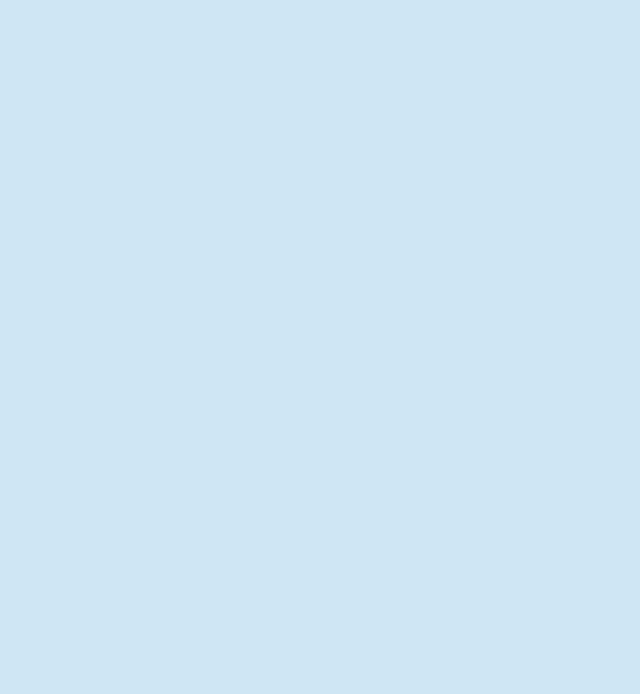
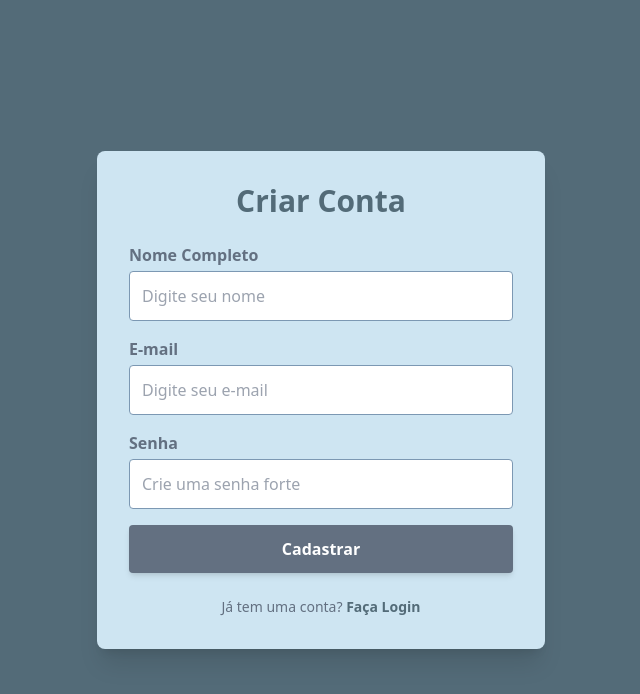
Before and after one commit to Plataforma-de-Eventos-e-Ingressos/frontend-web, a React (Vite) app: page /cadastro in a window 1280 px wide. Before the commit this address had no page. Shown: the top 694 px of the page, without its empty margins (319-959 px from the left). Built offline with nearby package versions, Linux system fonts and the light colour scheme.

Commit message:
Login logic completed

```diff
--- a/src/App.jsx
+++ b/src/App.jsx
@@ -1,11 +1,24 @@
 import { BrowserRouter, Routes, Route } from 'react-router-dom';
+import { Home } from './pages/Home';
 import { Login } from './pages/Login';
+import { Register } from './pages/Register';
 import { ProtectedRoute } from './components/ProtectedRoute';
 
 function DashboardTemporario() {
   return (
-    <div className="min-h-screen flex items-center justify-center bg-gray-900 text-white">
-      <h1 className="text-3xl">Você está logado! Token salvo com sucesso. 🎉</h1>
+    <div className="min-h-screen flex flex-col items-center justify-center bg-brand-500 text-brand-100 p-4">
+      <h1 className="text-2xl md:text-3xl font-semibold text-center mb-4">
+        Você está logado no Painel! 🎉
+      </h1>
+      <button
+        onClick={() => {
+          localStorage.removeItem('@EliteTickets:token');
+          window.location.href = '/login';
+        }}
+        className="bg-red-500 hover:bg-red-600 text-white px-6 py-2 rounded font-bold shadow-md transition-colors"
+      >
+        Sair
+      </button>
     </div>
   );
 }
@@ -14,8 +27,12 @@ function App() {
   return (
     <BrowserRouter>
       <Routes>
-        <Route path="/" element={<Login />} />
+        {/* Rotas Públicas */}
+        <Route path="/" element={<Home />} />
+        <Route path="/login" element={<Login />} />
+        <Route path="/cadastro" element={<Register />} />
 
+        {/* Rotas Protegidas */}
         <Route
           path="/dashboard"
           element={
--- /dev/null
+++ b/src/pages/Home.jsx
@@ -0,0 +1,31 @@
+import { Link } from 'react-router-dom';
+
+export function Home() {
+  return (
+    <div className="min-h-screen bg-brand-100 flex flex-col items-center justify-center p-4">
+      <div className="text-center max-w-2xl">
+        <h1 className="text-5xl md:text-6xl font-extrabold text-brand-500 mb-6 tracking-tight">
+          Elite Tickets
+        </h1>
+        <p className="text-lg md:text-xl text-brand-400 mb-10">
+          A sua plataforma premium para descobrir e reservar ingressos para os melhores eventos, shows e festivais.
+        </p>
+
+        <div className="flex flex-col sm:flex-row gap-4 justify-center">
+          <Link
+            to="/login"
+            className="bg-brand-400 hover:bg-brand-500 text-white font-bold py-3 px-8 rounded shadow-lg transition-transform transform hover:-translate-y-1"
+          >
+            Fazer Login
+          </Link>
+          <Link
+            to="/cadastro"
+            className="bg-white hover:bg-brand-200 text-brand-500 border border-brand-300 font-bold py-3 px-8 rounded shadow-lg transition-transform transform hover:-translate-y-1"
+          >
+            Criar Conta
+          </Link>
+        </div>
+      </div>
+    </div>
+  );
+}
--- a/src/pages/Login.jsx
+++ b/src/pages/Login.jsx
@@ -1,6 +1,7 @@
 import { useState } from 'react';
 import { useNavigate } from 'react-router-dom';
 import { api } from '../services/api';
+import { Link } from 'react-router-dom';
 
 export function Login() {
   const [email, setEmail] = useState('');
@@ -68,6 +69,12 @@ export function Login() {
           >
             Entrar
           </button>
+          <p className="mt-6 text-center text-brand-400 text-sm">
+            Não tem uma conta?{' '}
+            <Link to="/cadastro" className="text-brand-500 font-bold hover:underline">
+              Cadastre-se
+            </Link>
+          </p>
         </form>
       </div>
     </div>
--- /dev/null
+++ b/src/pages/Register.jsx
@@ -0,0 +1,108 @@
+import { useState } from 'react';
+import { useNavigate, Link } from 'react-router-dom';
+import { api } from '../services/api';
+
+export function Register() {
+  const [name, setName] = useState('');
+  const [email, setEmail] = useState('');
+  const [password, setPassword] = useState('');
+  const [error, setError] = useState('');
+  const [success, setSuccess] = useState('');
+  const navigate = useNavigate();
+
+  const handleRegister = async (e) => {
+    e.preventDefault();
+    setError('');
+    setSuccess('');
+
+    try {
+      await api.post('/auth/register', {
+        name,
+        email,
+        password,
+      });
+
+      setSuccess('Conta criada com sucesso! Redirecionando para o login...');
+      setTimeout(() => {
+        navigate('/login');
+      }, 2000);
+    } catch (err) {
+      if (err.response && err.response.status === 400) {
+        setError(err.response.data.detail);
+      } else {
+        setError('Erro ao criar conta. Tente novamente mais tarde.');
+      }
+    }
+  };
+
+  return (
+    <div className="min-h-screen flex items-center justify-center bg-brand-500 px-4">
+      <div className="bg-brand-100 p-8 rounded-lg shadow-xl w-full max-w-md">
+        <h2 className="text-3xl font-bold text-brand-500 text-center mb-6">Criar Conta</h2>
+
+        {error && (
+          <div className="bg-red-500 text-white p-3 rounded mb-4 text-sm text-center shadow">
+            {error}
+          </div>
+        )}
+        {success && (
+          <div className="bg-green-500 text-white p-3 rounded mb-4 text-sm text-center shadow">
+            {success}
+          </div>
+        )}
+
+        <form onSubmit={handleRegister} className="space-y-4">
+          <div>
+            <label className="block text-brand-400 font-semibold mb-1">Nome Completo</label>
+            <input
+              type="text"
+              value={name}
+              onChange={(e) => setName(e.target.value)}
+              className="w-full p-3 rounded bg-white text-brand-500 border border-brand-300 focus:border-brand-500 focus:ring-2 focus:ring-brand-200 outline-none transition-all"
+              placeholder="Digite seu nome"
+              required
+            />
+          </div>
+
+          <div>
+            <label className="block text-brand-400 font-semibold mb-1">E-mail</label>
+            <input
+              type="email"
+              value={email}
+              onChange={(e) => setEmail(e.target.value)}
+              className="w-full p-3 rounded bg-white text-brand-500 border border-brand-300 focus:border-brand-500 focus:ring-2 focus:ring-brand-200 outline-none transition-all"
+              placeholder="Digite seu e-mail"
+              required
+            />
+          </div>
+
+          <div>
+            <label className="block text-brand-400 font-semibold mb-1">Senha</label>
+            <input
+              type="password"
+              value={password}
+              onChange={(e) => setPassword(e.target.value)}
+              className="w-full p-3 rounded bg-white text-brand-500 border border-brand-300 focus:border-brand-500 focus:ring-2 focus:ring-brand-200 outline-none transition-all"
+              placeholder="Crie uma senha forte"
+              required
+            />
+          </div>
+
+          <button
+            type="submit"
+            className="w-full bg-brand-400 hover:bg-brand-500 text-white font-bold py-3 px-4 rounded shadow-md transition duration-200 ease-in-out transform hover:-translate-y-0.5 mt-4"
+          >
+            Cadastrar
+          </button>
+        </form>
+
+        <p className="mt-6 text-center text-brand-400 text-sm">
+          Já tem uma conta?{' '}
+          <Link to="/login" className="text-brand-500 font-bold hover:underline">
+            Faça Login
+          </Link>
+        </p>
+      </div>
+    </div>
+  );
+}
```
